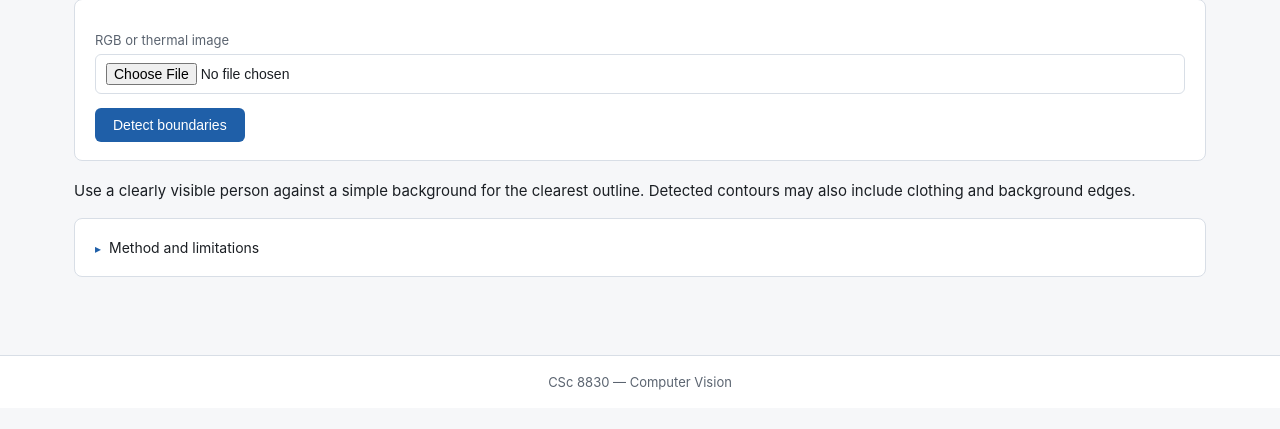
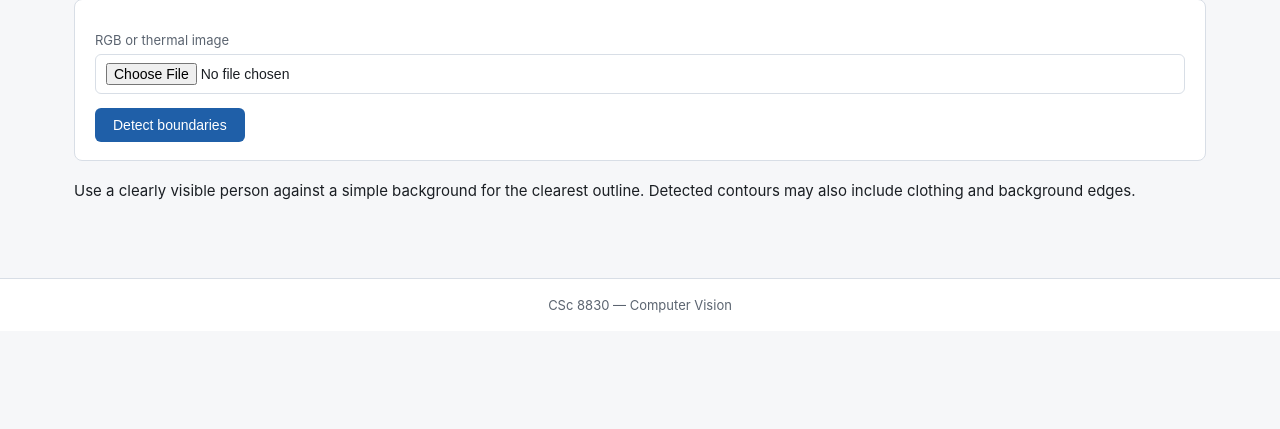
Before and after one commit to RagDoll95/CSC8830_Assignments, a Flask app: page /module-4/ in a window 1280 px wide. Shown: the part 220-649 px from the top of the page. Run offline with Flask 3, Linux system fonts and the light colour scheme; parts of the project's set-up code (start-up, migrations or seed data) failed here and were passed over.

Commit message:
removed method

```diff
--- a/app/templates/module4/index.html
+++ b/app/templates/module4/index.html
@@ -21,8 +21,4 @@
 {% endfor %}
 </div>
 {% endif %}
-<details class="panel"><summary>Method and limitations</summary>
-<p>Grayscale conversion → 5 × 5 Gaussian blur → Canny (50, 150) → one 3 × 3 morphological closing → external contour extraction. All settings are fixed.</p>
-<p>This classical method detects intensity boundaries; it does not recognize people or guarantee a complete human silhouette. Gap closing can connect unrelated edges. Grayscale thermal data is preferred; colors in a false-color thermal image do not directly represent temperature after grayscale conversion. A 16-bit image is scaled to 8-bit for Canny.</p>
-</details>
 {% endblock %}
```
